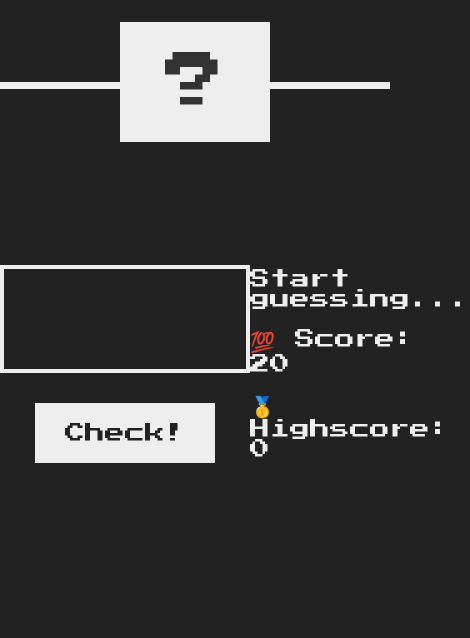
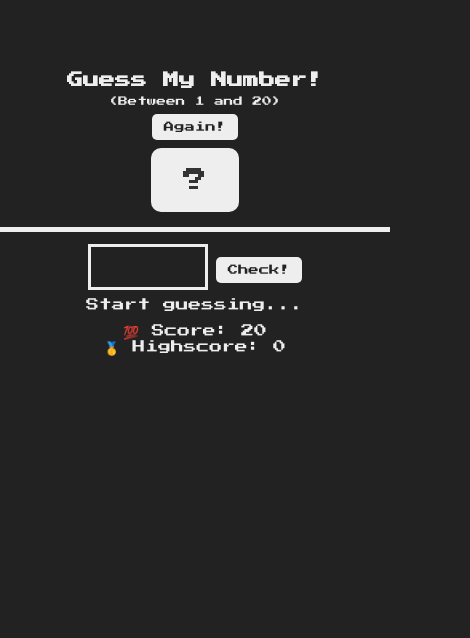
Before and after one commit to Adityavashisht34/Guess-Game, a plain HTML site: page index.html in a window 390 px wide. Shown: the part 206-844 px from the top of the page, 470 px wide, since content can reach past the window. Drawn offline with Linux system fonts and the light colour scheme.

Commit message:
Responsive

```diff
--- a/style.css
+++ b/style.css
@@ -1,12 +1,12 @@
-@import url('https://fonts.googleapis.com/css?family=Press+Start+2P&display=swap');
+/* @import url('https://fonts.googleapis.com/css?family=Press+Start+2P&display=swap'); */
 
-* {
+/* * {
     margin: 0;
     padding: 0;
     box-sizing: inherit;
-}
+} */
 
-html {
+/* html {
     font-size: 62.5%;
     box-sizing: border-box;
 }
@@ -16,9 +16,8 @@ body {
     color: #eee;
     background-color: #222;
     /* background-color: #60b347; */
-}
-
-/* LAYOUT */
+/* }*/
+/*
 header {
     position: relative;
     height: 35vh;
@@ -44,8 +43,6 @@ main {
     width: 52rem;
     font-size: 2rem;
 }
-
-/* ELEMENTS STYLE */
 h1 {
     font-size: 4rem;
     text-align: center;
@@ -116,4 +113,170 @@ h1 {
 
 .label-score {
     margin-bottom: 2rem;
+}  */
+
+
+@import url('https://fonts.googleapis.com/css?family=Press+Start+2P&display=swap');
+
+* {
+    margin: 0;
+    padding: 0;
+    box-sizing: border-box;
 }
+
+html {
+    font-size: 62.5%;
+    box-sizing: border-box;
+}
+
+body {
+    font-family: 'Press Start 2P', sans-serif;
+    color: #eee;
+    background-color: #222;
+    display: flex;
+    flex-direction: column;
+    align-items: center;
+    justify-content: center;
+    height: 100vh;
+    margin: 0;
+}
+
+/* LAYOUT */
+header {
+    position: relative;
+    height: 25vh;
+    width: 100%;
+    border-bottom: 5px solid #eee;
+    text-align: center;
+}
+
+main {
+    display: flex;
+    flex-direction: column;
+    align-items: center;
+    justify-content: center;
+    padding: 2rem;
+    gap: 2rem;
+    text-align: center;
+}
+
+/* ELEMENTS STYLE */
+h1 {
+    font-size: 3rem;
+    margin: 1rem 0;
+}
+
+.number {
+    background: #eee;
+    color: #333;
+    font-size: 5rem;
+    width: 15rem;
+    padding: 2.5rem;
+    margin: 1rem auto;
+    text-align: center;
+    border-radius: 10px;
+}
+
+.between {
+    font-size: 1.2rem;
+    margin-top: 1rem;
+}
+
+.again {
+    margin-top: 1rem;
+}
+
+.guess {
+    background: none;
+    border: 3px solid #eee;
+    font-family: inherit;
+    color: inherit;
+    font-size: 3rem;
+    padding: 1.5rem;
+    width: 20rem;
+    text-align: center;
+}
+
+.btn {
+    border: none;
+    background-color: #eee;
+    color: #222;
+    font-size: 1.8rem;
+    font-family: inherit;
+    padding: 1.5rem 2.5rem;
+    cursor: pointer;
+    border-radius: 5px;
+    margin-top: 1rem;
+}
+
+.btn:hover {
+    background-color: #ccc;
+}
+
+.right {
+    font-size: 1.6rem;
+}
+
+/* RESPONSIVE DESIGN */
+@media (max-width: 768px) {
+    html {
+        font-size: 55%;
+    }
+
+    header {
+        height: 20vh;
+    }
+
+    h1 {
+        font-size: 2.5rem;
+    }
+
+    .number {
+        font-size: 4rem;
+        width: 15rem;
+    }
+
+    .guess {
+        font-size: 2.5rem;
+        width: 18rem;
+    }
+
+    .btn {
+        font-size: 1.5rem;
+        padding: 1.2rem 2rem;
+    }
+
+    main {
+        gap: 1.5rem;
+        padding: 1.5rem;
+    }
+}
+
+@media (max-width: 480px) {
+    html {
+        font-size: 50%;
+    }
+
+    h1 {
+        font-size: 2rem;
+    }
+
+    .number {
+        font-size: 3rem;
+        width: 11rem;
+    }
+
+    .guess {
+        font-size: 2rem;
+        width: 15rem;
+    }
+
+    .btn {
+        font-size: 1.3rem;
+        padding: 1rem 1.5rem;
+    }
+
+    main {
+        gap: 1rem;
+    }
+}
```
